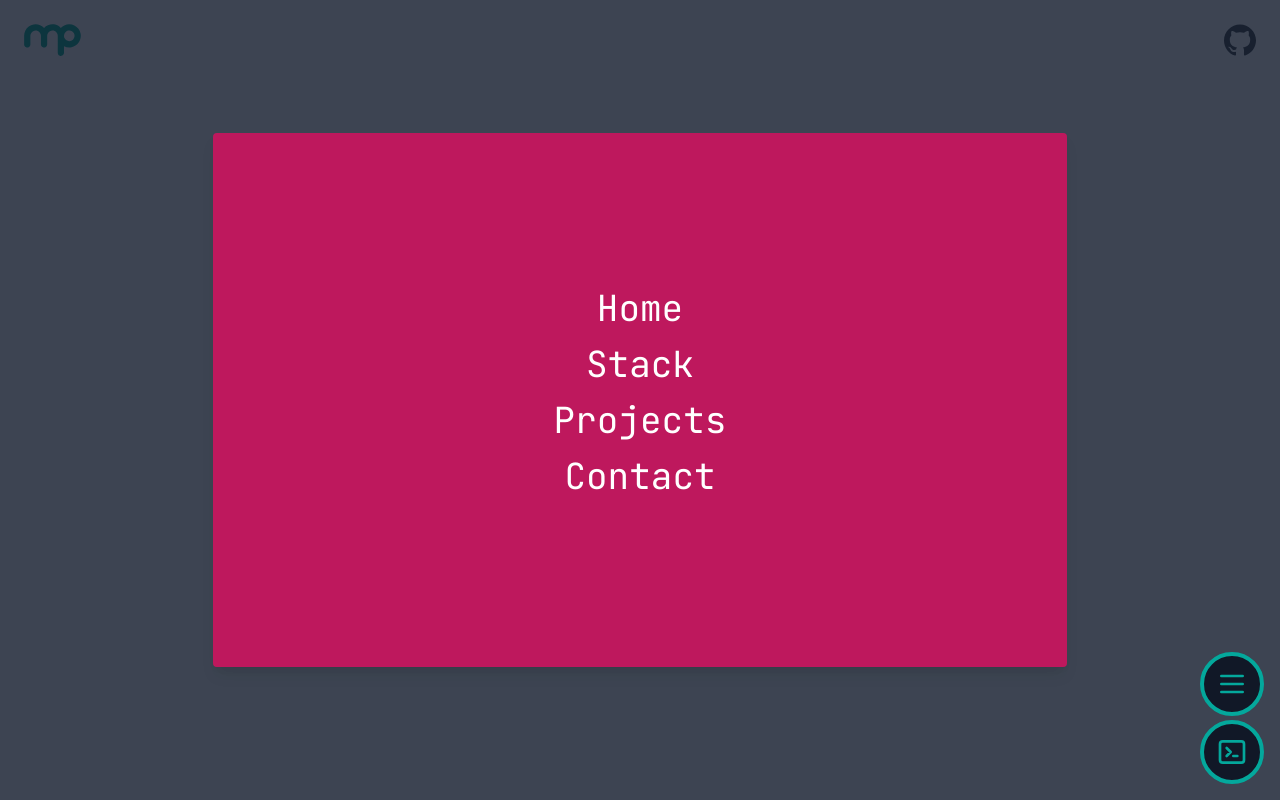
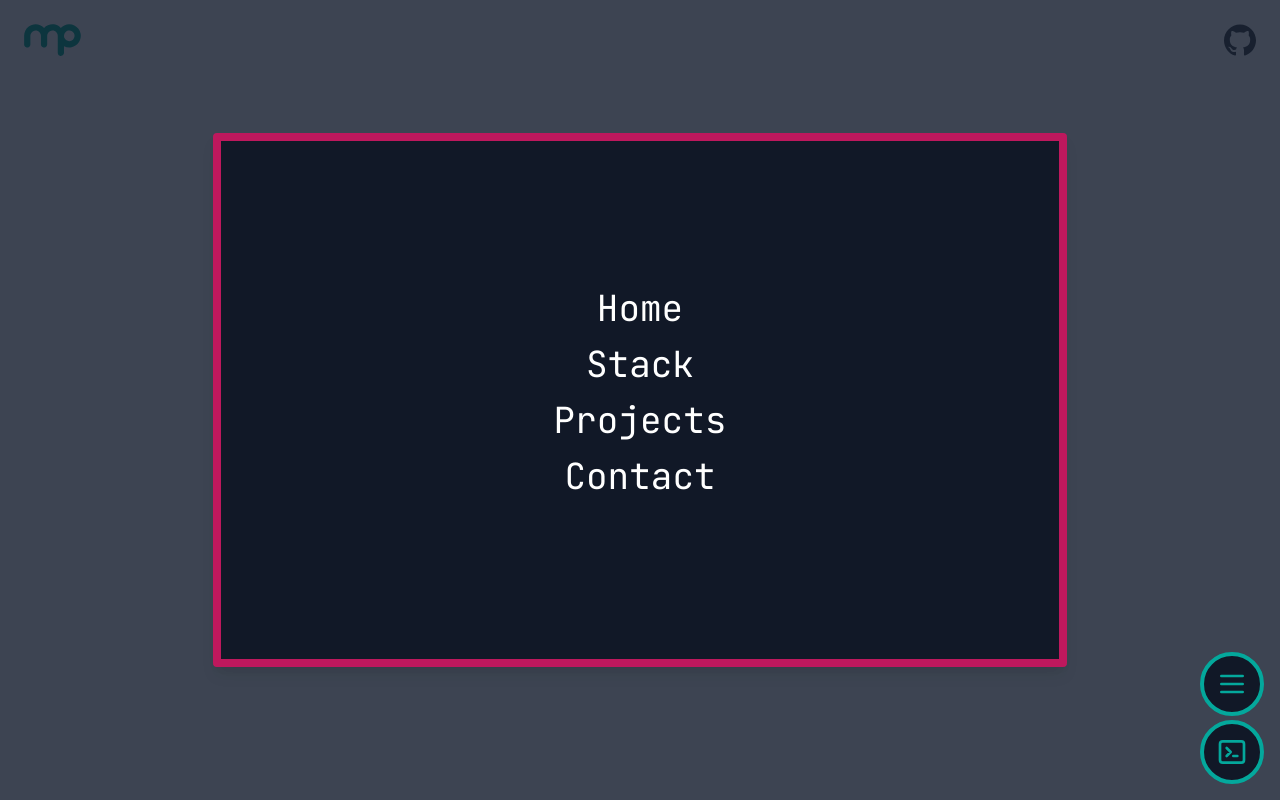
Before and after one commit to iamthismarvin/marvin.dev-v2, a Vue app: page / in a window 1280 px wide. Both pictures are taken after a click on the button 1232 px from the left and 684 px from the top of the page. Shown: the top 800 px of the page. Built offline with nearby package versions, Linux system fonts and the light colour scheme.

Commit message:
EDIT: Improve style in [Menu] component.

```diff
--- a/src/components/Menu.vue
+++ b/src/components/Menu.vue
@@ -2,7 +2,7 @@
   <nav class="flex flex-col h-screen items-center justify-center text-white w-screen">
     <div class="absolute bg-gray-900 h-full opacity-80 w-full" @click="closeMenu()"></div>
     <div
-      class="bg-pink-700 flex flex-col items-center justify-center h-5/6 lg:h-4/6 rounded shadow-lg w-5/6 lg:w-4/6 z-50"
+      class="bg-gray-900 border-8 border-pink-700 flex flex-col items-center justify-center h-5/6 lg:h-4/6 relative rounded shadow-lg w-5/6 lg:w-4/6 z-50"
     >
       <ul class="text-center">
         <li
```
